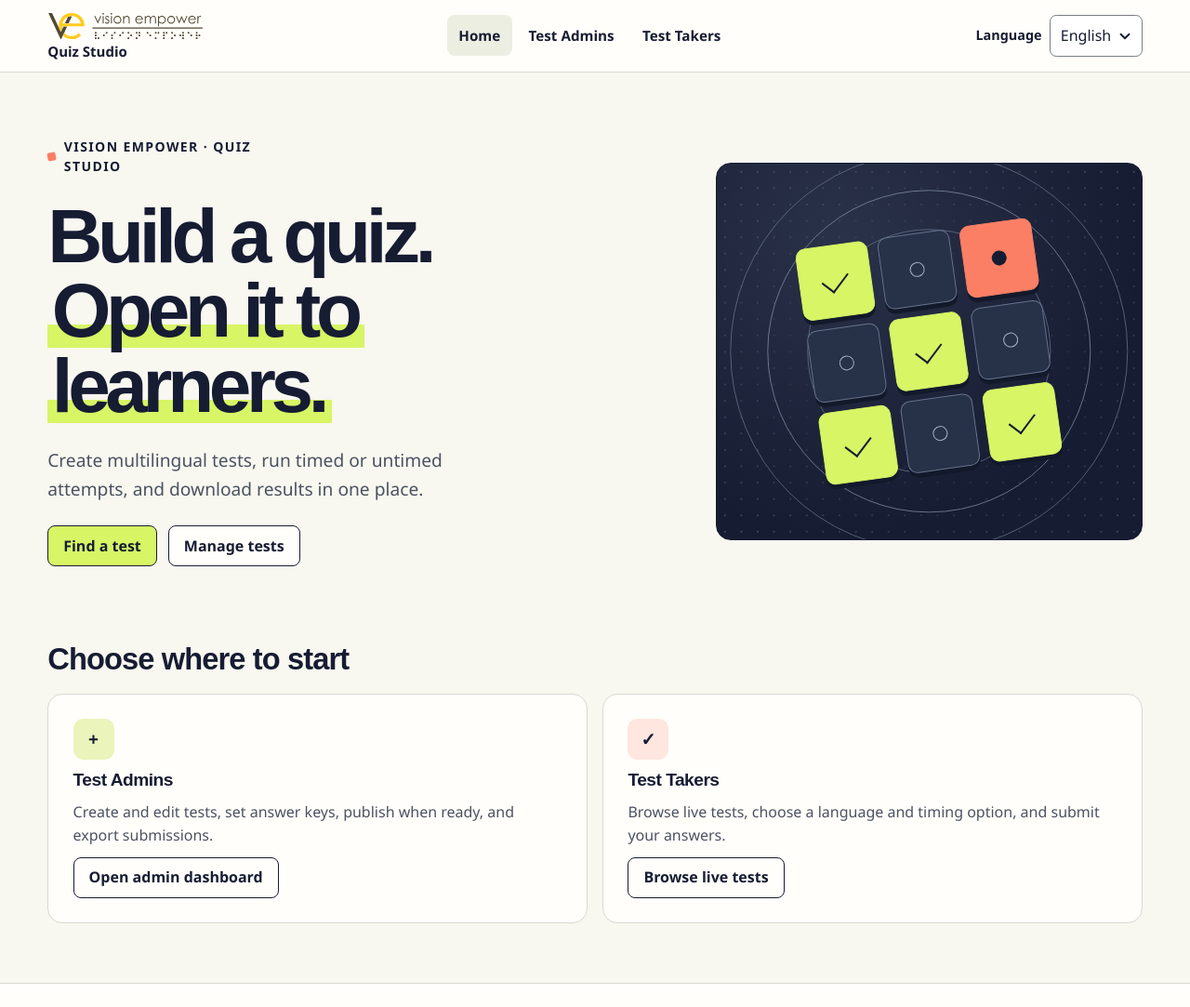
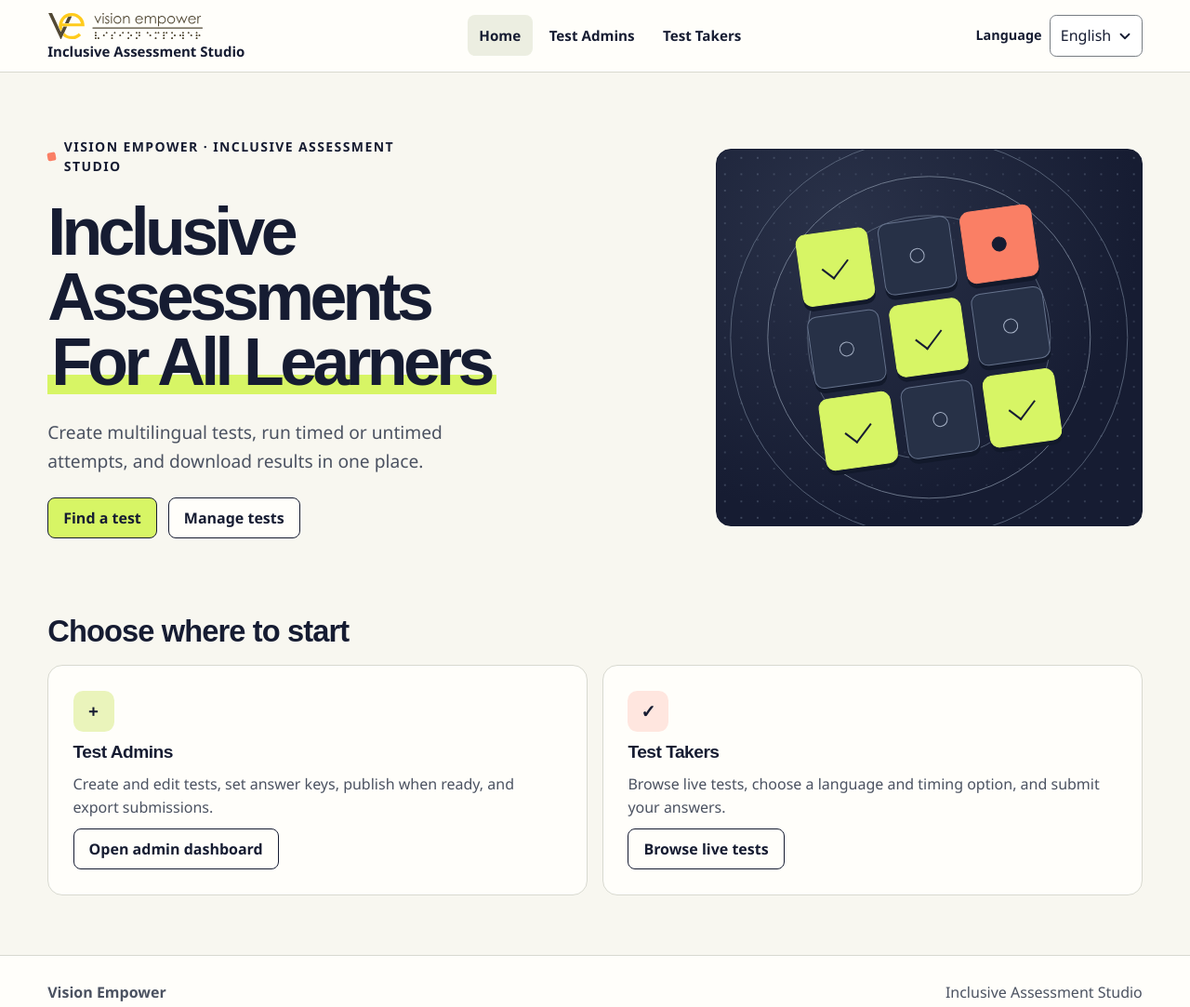
Before and after one commit to visionempowertrust/vebebras, a plain HTML site: page dist/index.html in a window 1280 px wide. Shown: the top 1083 px of the page at 93% size. Drawn offline with Linux system fonts and the light colour scheme.

Commit message:
Rename site to Inclusive Assessment Studio

```diff
--- a/dist/app.js
+++ b/dist/app.js
@@ -16,6 +16,10 @@ let editorRoute;
 
 function t(en, kn, hi) {
   return { en, kn, hi }[language] || en;
+}
+
+function studioName() {
+  return t("Inclusive Assessment Studio", "ಸಮಾವೇಶಿ ಮೌಲ್ಯಮಾಪನ ಸ್ಟುಡಿಯೋ", "समावेशी आकलन स्टूडियो");
 }
 
 function localText(content) {
@@ -55,9 +59,9 @@ function quizMeta(quiz) {
 
 function explainError(error) {
   if (error.code === "PGRST202") return t(
-    "Quiz Studio is awaiting database setup. Ask a test administrator to complete setup.",
-    "ಕ್ವಿಜ್ ಸ್ಟುಡಿಯೋದ ಡೇಟಾಬೇಸ್ ಇನ್ನೂ ಸಿದ್ಧವಾಗಿಲ್ಲ. ಸೆಟಪ್ ಪೂರ್ಣಗೊಳಿಸಲು ಪರೀಕ್ಷಾ ನಿರ್ವಾಹಕರನ್ನು ಕೇಳಿ.",
-    "क्विज़ स्टूडियो का डेटाबेस अभी तैयार नहीं है। सेटअप पूरा करने के लिए परीक्षा प्रशासक से कहें।");
+    `${studioName()} is awaiting database setup. Ask a test administrator to complete setup.`,
+    `${studioName()}ದ ಡೇಟಾಬೇಸ್ ಇನ್ನೂ ಸಿದ್ಧವಾಗಿಲ್ಲ. ಸೆಟಪ್ ಪೂರ್ಣಗೊಳಿಸಲು ಪರೀಕ್ಷಾ ನಿರ್ವಾಹಕರನ್ನು ಕೇಳಿ.`,
+    `${studioName()} का डेटाबेस अभी तैयार नहीं है। सेटअप पूरा करने के लिए परीक्षा प्रशासक से कहें।`);
   if (error.code === "42501" || error.status === 403) return t(
     "This account is not authorized to administer tests.",
     "ಈ ಖಾತೆಗೆ ಪರೀಕ್ಷೆಗಳನ್ನು ನಿರ್ವಹಿಸಲು ಅನುಮತಿ ಇಲ್ಲ.",
@@ -103,7 +107,7 @@ function shell(path) {
     h("a", { class: "brand", href: "#/" },
       h("img", { class: "brand-logo", src: new URL("./vision-empower-logo.svg", import.meta.url).href,
         width: 810, height: 145, alt: "Vision Empower", lang: "en" }),
-      h("strong", { class: "brand-text" }, t("Quiz Studio", "ಕ್ವಿಜ್ ಸ್ಟುಡಿಯೋ", "क्विज़ स्टूडियो"))),
+      h("strong", { class: "brand-text" }, studioName())),
     h("nav", { class: "nav-links", "aria-label": t("Main navigation", "ಮುಖ್ಯ ಸಂಚರಣೆ", "मुख्य नेविगेशन") },
       nav.map(([url, name]) => h("a", {
         href: `#${url}`,
@@ -112,7 +116,7 @@ function shell(path) {
     h("div", { class: "language-field" }, h("label", { for: locale.id }, t("Language", "ಭಾಷೆ", "भाषा")), locale)));
   footer.replaceChildren(h("div", { class: "footer-inner" },
     h("strong", { lang: "en" }, "Vision Empower"),
-    h("span", {}, t("Quiz Studio", "ಕ್ವಿಜ್ ಸ್ಟುಡಿಯೋ", "क्विज़ स्टूडियो"))));
+    h("span", {}, studioName())));
 }
 
 function home() {
@@ -126,10 +130,10 @@ function home() {
   return h("div", { class: "home" },
     h("section", { class: "hero", "aria-labelledby": "home-title" },
       h("div", { class: "hero-copy" },
-        h("p", { class: "eyebrow" }, t("VISION EMPOWER · QUIZ STUDIO", "ವಿಷನ್ ಎಂಪವರ್ · ಕ್ವಿಜ್ ಸ್ಟುಡಿಯೋ", "विज़न एम्पावर · क्विज़ स्टूडियो")),
+        h("p", { class: "eyebrow" }, `${t("Vision Empower", "ವಿಷನ್ ಎಂಪವರ್", "विज़न एम्पावर")} · ${studioName()}`),
         h("h1", { id: "home-title", tabindex: "-1" },
-          t("Build a quiz.", "ರಸಪ್ರಶ್ನೆ ರಚಿಸಿ.", "क्विज़ बनाएँ।"), " ",
-          h("span", { class: "hero-accent" }, t("Open it to learners.", "ಕಲಿಯುವವರಿಗೆ ತೆರೆಯಿರಿ.", "इसे शिक्षार्थियों के लिए खोलें।"))),
+          t("Inclusive Assessments", "ಎಲ್ಲ ಕಲಿಯುವವರಿಗೂ", "सभी शिक्षार्थियों के लिए"), " ",
+          h("span", { class: "hero-accent" }, t("For All Learners", "ಸಮಾವೇಶಿ ಮೌಲ್ಯಮಾಪನಗಳು", "समावेशी आकलन"))),
         h("p", { class: "hero-intro" }, t(
           "Create multilingual tests, run timed or untimed attempts, and download results in one place.",
           "ಬಹುಭಾಷಾ ಪರೀಕ್ಷೆಗಳನ್ನು ರಚಿಸಿ, ಸಮಯ ಮಿತಿಯೊಂದಿಗೆ ಅಥವಾ ಸಮಯ ಮಿತಿಯಿಲ್ಲದೆ ನಡೆಸಿ, ಫಲಿತಾಂಶಗಳನ್ನು ಡೌನ್‌ಲೋಡ್ ಮಾಡಿ.",
@@ -374,7 +378,7 @@ async function render({ focus = "heading" } = {}) {
       window.scrollTo(0, 0);
     }
   }
-  const brand = t("Quiz Studio", "ಕ್ವಿಜ್ ಸ್ಟುಡಿಯೋ", "क्विज़ स्टूडियो");
+  const brand = studioName();
   document.title = path === "/" ? `${brand} · Vision Empower` : `${title?.textContent || brand} · ${brand}`;
 }
 
--- a/dist/index.html
+++ b/dist/index.html
@@ -5,7 +5,7 @@
   <meta name="viewport" content="width=device-width, initial-scale=1">
   <meta name="description" content="Create, take and review accessible multilingual quizzes with Vision Empower.">
   <meta name="theme-color" content="#f9f8f1">
-  <title>Quiz Studio · Vision Empower</title>
+  <title>Inclusive Assessment Studio · Vision Empower</title>
   <link rel="stylesheet" href="./site.css">
   <script type="module" src="./app.js"></script>
 </head>
@@ -15,6 +15,6 @@
   <main id="main" class="site-main" tabindex="-1"></main>
   <footer id="footer" class="site-footer"></footer>
   <div id="announcement" class="sr-only" role="status" aria-atomic="true"></div>
-  <noscript><p>Quiz Studio needs JavaScript to show quizzes and save your answers.</p></noscript>
+  <noscript><p>Inclusive Assessment Studio needs JavaScript to show quizzes and save your answers.</p></noscript>
 </body>
 </html>
--- a/dist/site.css
+++ b/dist/site.css
@@ -207,8 +207,8 @@ button, select, .choice:has(input), input[type='checkbox'], input[type='radio']
 }
 
 .hero h1 {
-  max-inline-size: 13ch;
-  font-size: clamp(2.8rem, 6.4vw, 6.15rem);
+  max-inline-size: 16ch;
+  font-size: clamp(2.8rem, 5.6vw, 5.4rem);
   line-height: .98;
   letter-spacing: -.065em;
   text-wrap: balance;
```
Also changed, not shown: index.html (+2 -2 lines), 1 other file.
